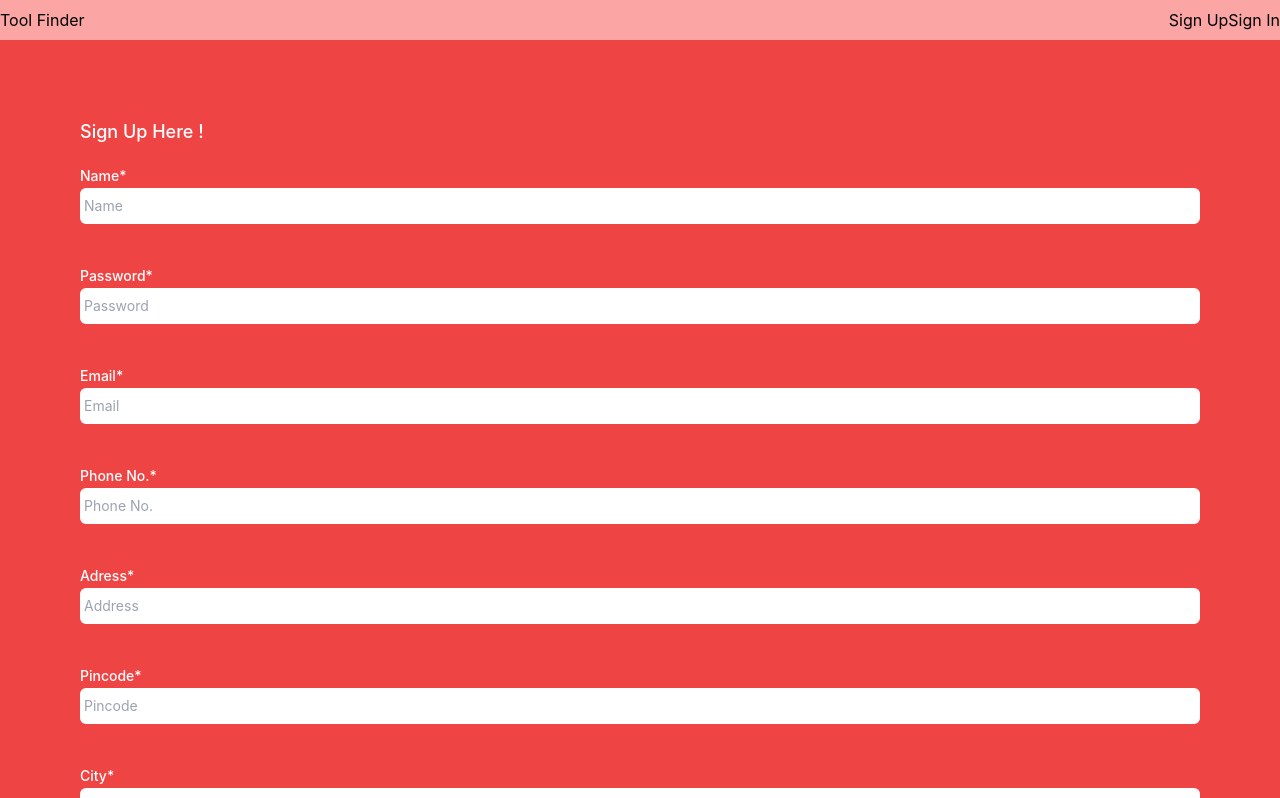
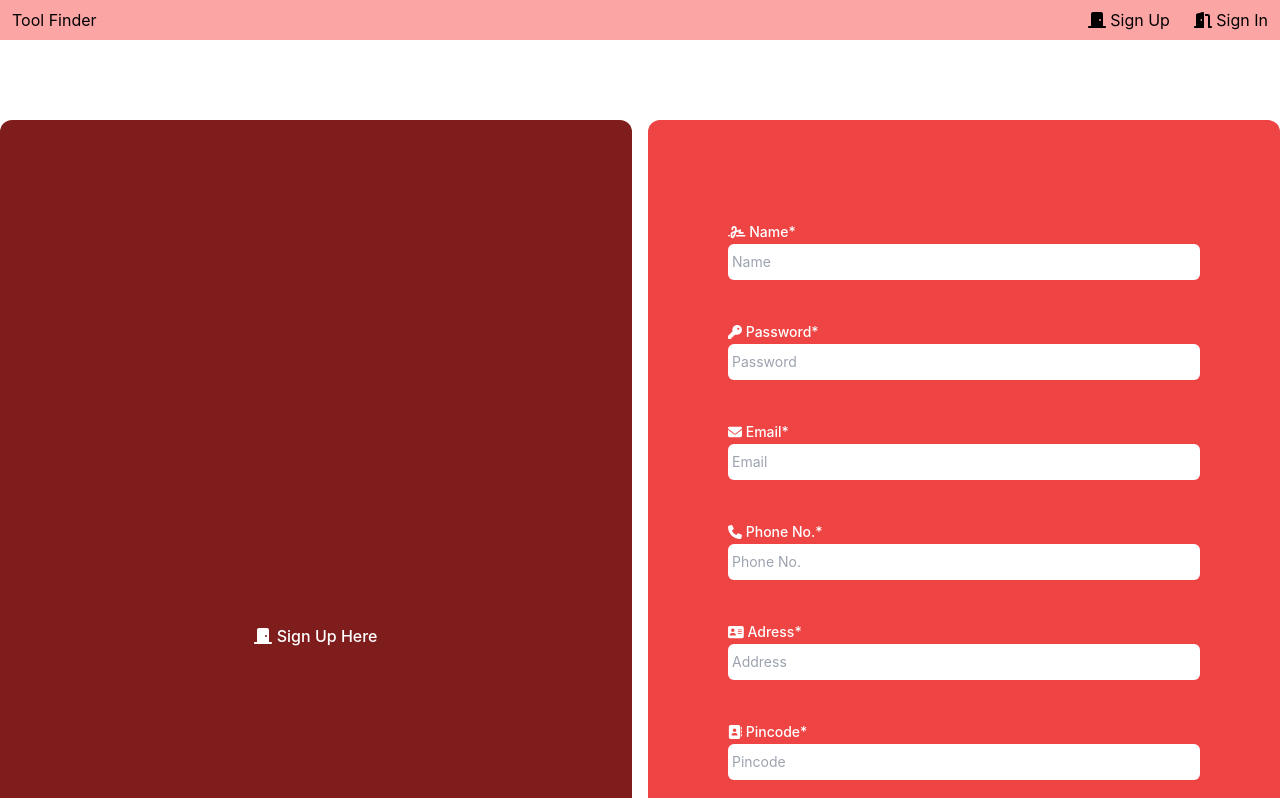
Before and after one commit to meAddict/ToolFinderFrontEnd, a React (Create React App) app: page /signUp in a window 1280 px wide. Shown: the top 798 px of the page. Built offline with nearby package versions, Linux system fonts and the light colour scheme; the HTML template or start-up script is replaced by a standard one.

Commit message:
new commit

```diff
--- a/package.json
+++ b/package.json
@@ -3,6 +3,11 @@
   "version": "0.1.0",
   "private": true,
   "dependencies": {
+    "@fortawesome/fontawesome-svg-core": "^6.7.2",
+    "@fortawesome/free-brands-svg-icons": "^6.7.2",
+    "@fortawesome/free-regular-svg-icons": "^6.7.2",
+    "@fortawesome/free-solid-svg-icons": "^6.7.2",
+    "@fortawesome/react-fontawesome": "^0.2.2",
     "@testing-library/dom": "^10.4.0",
     "@testing-library/jest-dom": "^6.6.3",
     "@testing-library/react": "^16.2.0",
--- a/src/App.js
+++ b/src/App.js
@@ -2,6 +2,8 @@ import { BrowserRouter as Router, Route, Routes, Link } from "react-router-dom";
 import HomeSection from "./pages/HomeSection";
 import SignUpSection from "./pages/SignUpSection";
 import SignInSection from "./pages/SignInSection";
+import { FontAwesomeIcon } from '@fortawesome/react-fontawesome';
+import { faDoorClosed, faDoorOpen } from "@fortawesome/free-solid-svg-icons";
 
 function App() {
 
@@ -9,11 +11,11 @@ function App() {
     <Router>
       <div className="flex flex-row-2 justify-between py-2 bg-red-300">
         <div>
-          <Link to="/">Tool Finder</Link>
+          <Link className="mx-3" to="/">Tool Finder</Link>
         </div>
-        <div className="flex flex-row-3 justify-between">
-            <Link to="/signUp">Sign Up</Link>
-            <Link to="/signIn">Sign In</Link>
+        <div className="flex flex-row-2 justify-between">
+            <Link className="mx-3" to="/signUp"><FontAwesomeIcon icon={ faDoorClosed } /> Sign Up</Link>
+            <Link className="mx-3" to="/signIn"><FontAwesomeIcon icon={ faDoorOpen } /> Sign In</Link>
         </div>
       </div>
       <Routes>
--- a/src/pages/SignUpSection.js
+++ b/src/pages/SignUpSection.js
@@ -1,5 +1,8 @@
 import { useState } from "react";
 import { useNavigate } from "react-router-dom";
+import { FontAwesomeIcon } from '@fortawesome/react-fontawesome';
+
+import { faAddressBook, faAddressCard, faCity, faDoorClosed, faDoorOpen, faEnvelope, faKey, faLocationPin, faPhone, faSignature } from "@fortawesome/free-solid-svg-icons";
 
 function SignUpSection() {
     const navigate = useNavigate();
@@ -70,48 +73,50 @@ function SignUpSection() {
     }
 
     return (
-        <div className="my-auto bg-red-500">
+        <div className="grid grid-cols-2 my-20 content-center gap-4">
+            <div className="bg-red-900 grid grid-col content-center flex flex-row justify-center rounded-xl">
+                <div className="font-medium text-white"><FontAwesomeIcon icon={ faDoorClosed } /> Sign Up Here</div>
+            </div>
+            <div className="my-auto bg-red-500 rounded-xl">
                 <form className="m-auto grid align-between p-20" onSubmit={handleSignUpFormSubmit}>
-                <div>
-                    <label htmlFor="" className="text-lg/6 font-medium text-white">Sign Up Here !</label>
-                </div>
                     <div className="my-5 grid align-between">
-                    <label htmlFor="shopName" className="text-sm/6 font-medium text-white">Name*</label>
+                        <label htmlFor="shopName" className="text-sm/6 font-medium text-white"><FontAwesomeIcon icon={ faSignature } /> Name*</label>
                         <input onChange={handleShopNameChange} type="text" name="shopName" className="rounded-md bg-white min-w-0 grow py-1.5 pr-3 pl-1 text-base text-gray-900 placeholder:text-gray-400 focus:outline-none sm:text-sm/6" placeholder="Name" value={nameValue} required/>
                     </div>
                     <div className="my-5 grid align-between">
-                    <label htmlFor="shopPassword" className="text-sm/6 font-medium text-white">Password*</label>
+                        <label htmlFor="shopPassword" className="text-sm/6 font-medium text-white"><FontAwesomeIcon icon={faKey} /> Password*</label>
                         <input onChange={handleShopPasswordChange} type="password" name="shopPassword" className="rounded-md bg-white min-w-0 grow py-1.5 pr-3 pl-1 text-base text-gray-900 placeholder:text-gray-400 focus:outline-none sm:text-sm/6" placeholder="Password" value={passwordValue} required/>
                     </div>
                     <div className="my-5 grid align-between">
-                    <label htmlFor="shopEmail" className="text-sm/6 font-medium text-white">Email*</label>
+                        <label htmlFor="shopEmail" className="text-sm/6 font-medium text-white"><FontAwesomeIcon icon={ faEnvelope } /> Email*</label>
                         <input onChange={handleShopEmailChange} type="text" name="shopEmail" className="rounded-md bg-white min-w-0 grow py-1.5 pr-3 pl-1 text-base text-gray-900 placeholder:text-gray-400 focus:outline-none sm:text-sm/6" placeholder="Email" value={emailValue} required/>
                     </div>
                     <div className="my-5 grid align-between">
-                    <label htmlFor="shopPhoneNo" className="text-sm/6 font-medium text-white">Phone No.*</label>
+                        <label htmlFor="shopPhoneNo" className="text-sm/6 font-medium text-white"><FontAwesomeIcon icon={ faPhone } /> Phone No.*</label>
                         <input onChange={handleShopPhoneNoChange} type="tel" size={10} name="shopPhoneNo" className="rounded-md bg-white min-w-0 grow py-1.5 pr-3 pl-1 text-base text-gray-900 placeholder:text-gray-400 focus:outline-none sm:text-sm/6" placeholder="Phone No." value={phoneNumberValue} required/>
                     </div>
                     <div className="my-5 grid align-between">
-                    <label htmlFor="shopAddress" className="text-sm/6 font-medium text-white">Adress*</label>
+                        <label htmlFor="shopAddress" className="text-sm/6 font-medium text-white"><FontAwesomeIcon icon={ faAddressCard } /> Adress*</label>
                         <input onChange={handleShopAddressChange} type="text" name="shopAddress" className="rounded-md bg-white min-w-0 grow py-1.5 pr-3 pl-1 text-base text-gray-900 placeholder:text-gray-400 focus:outline-none sm:text-sm/6" placeholder="Address" value={addressValue} required/>
                     </div>
                     <div className="my-5 grid align-between">
-                    <label htmlFor="shopPincode" className="text-sm/6 font-medium text-white">Pincode*</label>
+                        <label htmlFor="shopPincode" className="text-sm/6 font-medium text-white"><FontAwesomeIcon icon={ faAddressBook } /> Pincode*</label>
                         <input onChange={handleShopPincodeChange} type="number" size={6} name="shopPincode" className="rounded-md bg-white min-w-0 grow py-1.5 pr-3 pl-1 text-base text-gray-900 placeholder:text-gray-400 focus:outline-none sm:text-sm/6" placeholder="Pincode" value={pincodeValue} required/>
                     </div>
                     <div className="my-5 grid align-between">
-                    <label htmlFor="shopCity" className="text-sm/6 font-medium text-white">City*</label>
+                        <label htmlFor="shopCity" className="text-sm/6 font-medium text-white"><FontAwesomeIcon icon={ faCity } /> City*</label>
                         <input onChange={handleShopCityChange} type="text" name="shopCity" className="rounded-md bg-white min-w-0 grow py-1.5 pr-3 pl-1 text-base text-gray-900 placeholder:text-gray-400 focus:outline-none sm:text-sm/6" placeholder="City" value={cityValue} required/>
                     </div>
                     <div className="my-5 grid align-between">
-                    <label htmlFor="shopState" className="text-sm/6 font-medium text-white">State*</label>
+                        <label htmlFor="shopState" className="text-sm/6 font-medium text-white"><FontAwesomeIcon icon={ faLocationPin } /> State*</label>
                         <input onChange={handleShopStateChange} type="text" name="shopState" className="rounded-md bg-white min-w-0 grow py-1.5 pr-3 pl-1 text-base text-gray-900 placeholder:text-gray-400 focus:outline-none sm:text-sm/6" placeholder="State" value={stateValue} required/>
                     </div>
                     <div className="flex justify-between my-5">
                         <div></div>
-                    <button type="submit" className="rounded-md bg-white px-2.5 py-1.5 text-sm font-semibold text-gray-900 ring-1 shadow-xs ring-gray-300 ring-inset hover:bg-gray-50">Sign Up</button>
+                        <button type="submit" className="rounded-md bg-white px-2.5 py-1.5 text-sm font-semibold text-gray-900 ring-1 shadow-xs ring-gray-300 ring-inset hover:bg-gray-50"><FontAwesomeIcon icon={ faDoorOpen } /> Sign Up</button>
                     </div>
                 </form>
+            </div>
         </div>
     );
 }
--- a/src/pages/tools/ToolsMenu.js
+++ b/src/pages/tools/ToolsMenu.js
@@ -1,4 +1,7 @@
+import { FontAwesomeIcon } from "@fortawesome/react-fontawesome";
 import { useEffect, useState } from "react";
+
+import { faPlus } from "@fortawesome/free-solid-svg-icons";
 
 function ToolsView({ transferIsAddTool }) {
     const [isAddTool, setIsAddTool] = useState(false);
@@ -14,7 +17,7 @@ function ToolsView({ transferIsAddTool }) {
     return (
         <div>
             {
-                !isAddTool ? <button type="button" onClick={handleAddTools} className="rounded-md bg-white px-2.5 py-1.5 text-sm font-semibold text-gray-900 ring-1 shadow-xs ring-gray-300 ring-inset hover:bg-gray-50">Add Tools</button> : <button type="button" onClick={handleAddTools} className="rounded-md bg-white px-2.5 py-1.5 text-sm font-semibold text-gray-900 ring-1 shadow-xs ring-gray-300 ring-inset hover:bg-gray-50">Back to list</button>
+                !isAddTool ? <button type="button" onClick={handleAddTools} className="rounded-md bg-white px-2.5 py-1.5 text-sm font-semibold text-gray-900 ring-1 shadow-xs ring-gray-300 ring-inset hover:bg-gray-50"><FontAwesomeIcon icon={ faPlus }/> Add Tools</button> : <button type="button" onClick={handleAddTools} className="rounded-md bg-white px-2.5 py-1.5 text-sm font-semibold text-gray-900 ring-1 shadow-xs ring-gray-300 ring-inset hover:bg-gray-50">Back to list</button>
             }
         </div>
     )
--- a/src/pages/tools/ToolsSection.js
+++ b/src/pages/tools/ToolsSection.js
@@ -2,6 +2,9 @@ import { useState } from "react";
 import ToolsAddition from "./ToolsAddition";
 import ToolsView from "./ToolsMenu";
 import ToolsShow from "./ToolsShow";
+import { FontAwesomeIcon } from "@fortawesome/react-fontawesome";
+
+import { faTrash } from "@fortawesome/free-solid-svg-icons";
 
 function ToolsSection({ sendShopIdValue }) {
     const [isAddTool, setIsAddTool] = useState(false);
@@ -38,7 +41,7 @@ function ToolsSection({ sendShopIdValue }) {
                 isAddTool ? <ToolsAddition transferIsToolAdditionDone={handleIsToolAddtionDone} sendShopIdValue={sendShopIdValue} /> :
                 <ToolsShow sendShopIdValue={sendShopIdValue} />
             }
-            <button onClick={handleDeleteAccount} type="button" className="rounded-md bg-white px-2.5 py-1.5 text-sm font-semibold text-gray-900 ring-1 shadow-xs ring-gray-300 ring-inset hover:bg-gray-50">Delete my account</button>
+            <button onClick={handleDeleteAccount} type="button" className="rounded-md bg-white px-2.5 py-1.5 text-sm font-semibold text-gray-900 ring-1 shadow-xs ring-gray-300 ring-inset hover:bg-gray-50"><FontAwesomeIcon icon={ faTrash } /> Delete my account</button>
         </div>
     )
 }
```
Also changed, not shown: src/pages/HomeSection.js (+13 -9 lines), src/pages/SignInSection.js (+11 -8 lines), src/pages/tools/EachToolView.js (+12 -6 lines), src/pages/tools/ToolsAddition.js (+16 -9 lines), 1 other file (tests, documents, lock files or other folders). Lines whose indentation alone changed are shown as unchanged.
